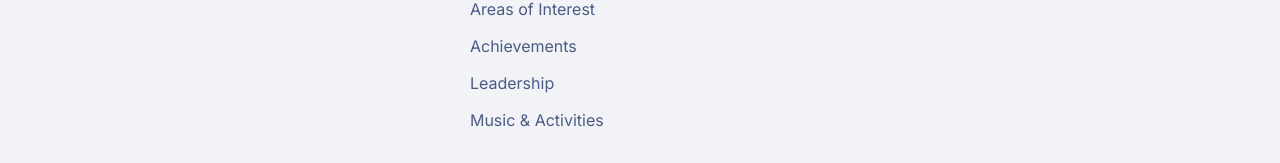
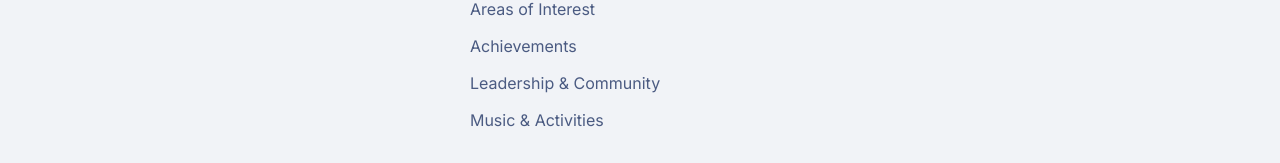
Before and after one commit to amitokamble8-pixel/kanak_portfolio_2, a React (Vite) app: page / in a window 1280 px wide. Shown: the part 5636-5799 px from the top of the page. Built offline with nearby package versions, Linux system fonts and the light colour scheme; a web font is replaced by a local one.

Commit message:
Update label for Leadership section in data.js

```diff
--- a/src/data.js
+++ b/src/data.js
@@ -389,7 +389,7 @@ export const FOOTER_NAV = [
   { label: "Projects", to: "/projects" },
   { label: "Areas of Interest", to: "publications" },
   { label: "Achievements", to: "/awards" },
-  { label: "Leadership", to: "/volunteering" },
+  { label: "Leadership & Community", to: "/volunteering" },
   { label: "Music & Activities", to: "/sports" },
 
 ];
```
